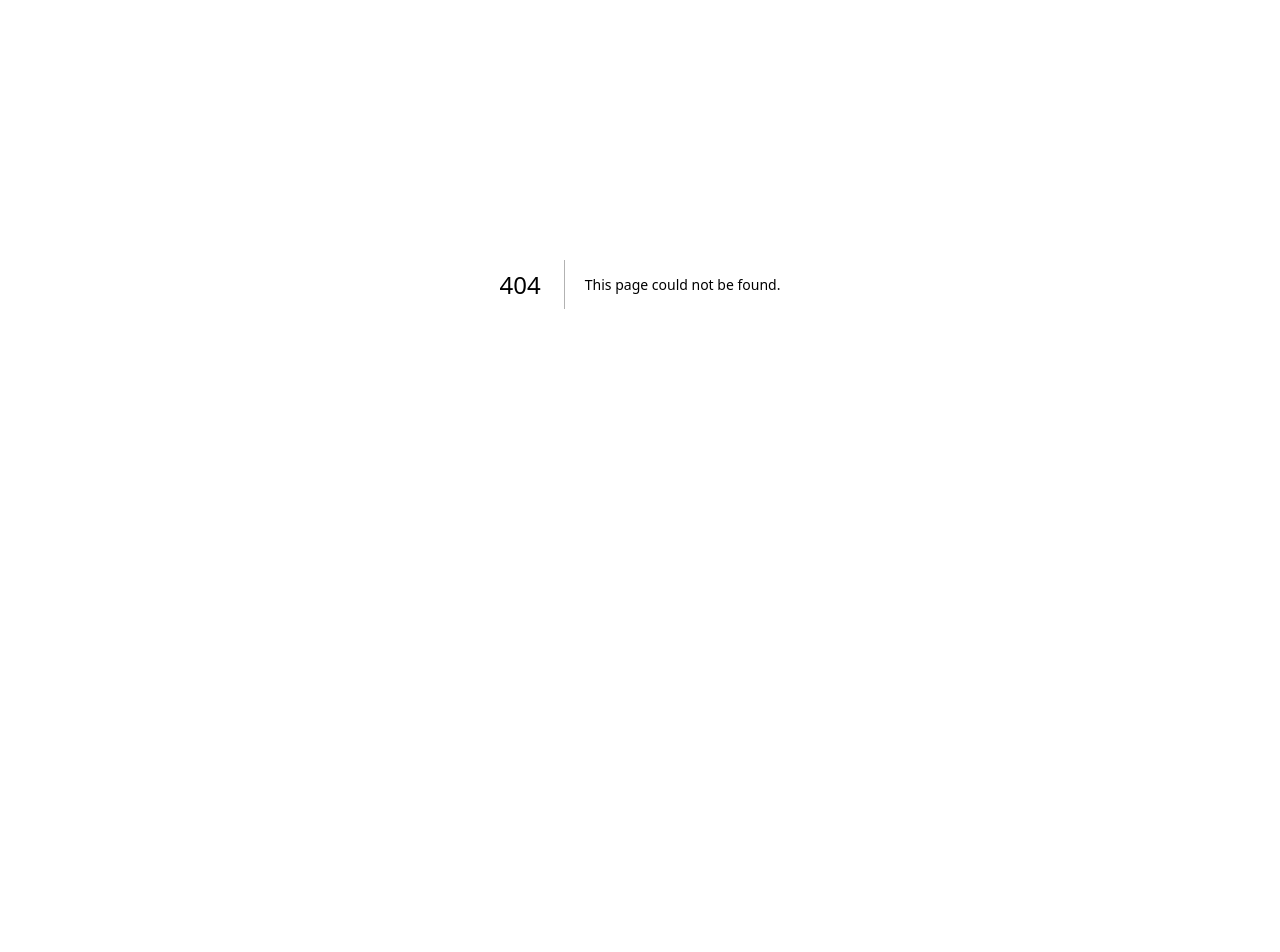
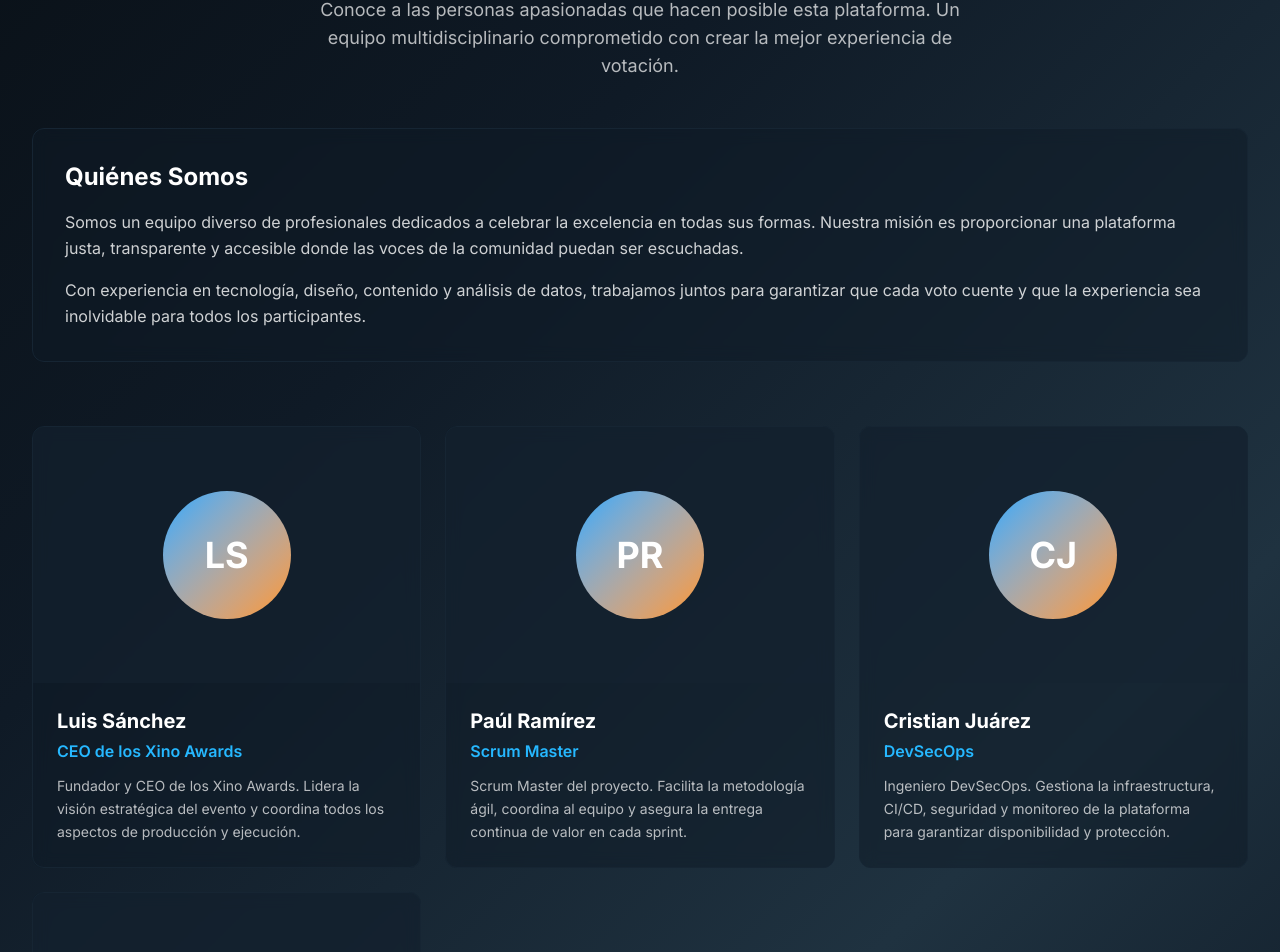
Before and after one commit to miulerbm/awards-25, a Next.js app: page /team in a window 1280 px wide. Before the commit this address had no page. Shown: the part 180-1132 px from the top of the page. Before the commit the page ends 864 px from the top, so only its background shows below. Built offline with nearby package versions, Linux system fonts and the light colour scheme.

Commit message:
faq, team, mejoras layout

```diff
--- /dev/null
+++ b/src/app/faq/faqData.ts
@@ -0,0 +1,47 @@
+export interface FAQItem {
+  question: string;
+  answer: string;
+}
+
+export const faqs: FAQItem[] = [
+  {
+    question: "¿Cómo puedo votar?",
+    answer:
+      "Para votar, simplemente navega a la sección de votación, selecciona una categoría y elige tu nominado favorito. Luego haz clic en el botón 'Votar' para confirmar tu elección.",
+  },
+  {
+    question: "¿Puedo cambiar mi voto?",
+    answer:
+      "Sí, puedes cambiar tu voto mientras el período de votación esté activo. Tu voto más reciente será el que se contabilice.",
+  },
+  {
+    question: "¿Cuándo termina el período de votación?",
+    answer:
+      "El período de votación se cierra el 17 de diciembre de 2025 a las 23:59. Asegúrate de votar antes de esa fecha.",
+  },
+  {
+    question: "¿Puedo votar en múltiples categorías?",
+    answer:
+      "¡Absolutamente! Puedes y te animamos a votar en todas las categorías disponibles. Cada categoría es independiente.",
+  },
+  {
+    question: "¿Necesito crear una cuenta para votar?",
+    answer:
+      "Sí, necesitas iniciar sesión para poder emitir tu voto. Esto nos ayuda a garantizar que cada persona vote solo una vez por categoría.",
+  },
+  {
+    question: "¿Cuándo se anunciarán los ganadores?",
+    answer:
+      "Los ganadores se anunciarán en una ceremonia especial que se realizará el 20 de Diciembre (si loxo quiere).",
+  },
+  {
+    question: "¿Cómo se eligieron los nominados?",
+    answer:
+      "Los nominados fueron seleccionados por un comité editorial basándose en criterios de calidad, impacto y popularidad en cada categoría durante el año 2025 (Mentira, todo lo decidió loxo). ",
+  },
+  {
+    question: "¿Qué pasa si hay un empate?",
+    answer:
+      "En caso de empate, el comité organizador tomará la decisión final basándose en criterios adicionales predefinidos.",
+  },
+];
--- /dev/null
+++ b/src/app/faq/page.tsx
@@ -0,0 +1,83 @@
+"use client";
+
+import { useState } from "react";
+import { ChevronDown, ChevronUp } from "lucide-react";
+import { faqs } from "./faqData";
+
+const FAQPage = () => {
+  const [openIndex, setOpenIndex] = useState<number | null>(null);
+
+  const toggleFAQ = (index: number) => {
+    setOpenIndex(openIndex === index ? null : index);
+  };
+
+  return (
+    <div className="min-h-screen bg-awards-gradient">
+      <div className="max-w-4xl mx-auto px-4 sm:px-6 lg:px-8 py-12">
+        {/* Header */}
+        <div className="text-center mb-12">
+          <h1 className="text-4xl sm:text-5xl font-bold text-white mb-4">
+            Preguntas Frecuentes
+          </h1>
+          <p className="text-lg text-white/70">
+            Encuentra respuestas a las preguntas más comunes sobre la plataforma
+            de votación
+          </p>
+        </div>
+
+        {/* FAQ List */}
+        <div className="space-y-4">
+          {faqs.map((faq, index) => (
+            <div
+              key={index}
+              className="bg-secondary-800/50 backdrop-blur-sm border border-secondary-700 rounded-xl overflow-hidden transition-all duration-300 hover:border-primary-500/50"
+            >
+              <button
+                onClick={() => toggleFAQ(index)}
+                className="w-full px-6 py-5 flex items-center justify-between text-left focus:outline-none cursor-pointer"
+              >
+                <span className="text-lg font-semibold text-white pr-8">
+                  {faq.question}
+                </span>
+                <span className="shrink-0 text-primary-400">
+                  {openIndex === index ? (
+                    <ChevronUp className="w-6 h-6" />
+                  ) : (
+                    <ChevronDown className="w-6 h-6" />
+                  )}
+                </span>
+              </button>
+
+              <div
+                className={`transition-all duration-300 ease-in-out ${
+                  openIndex === index
+                    ? "max-h-96 opacity-100"
+                    : "max-h-0 opacity-0"
+                }`}
+              >
+                <div className="px-6 pb-5 pt-2">
+                  <p className="text-white/80 leading-relaxed">{faq.answer}</p>
+                </div>
+              </div>
+            </div>
+          ))}
+        </div>
+
+        {/* Contact Section */}
+        <div className="mt-12 text-center">
+          <div className="bg-secondary-800/50 backdrop-blur-sm border border-secondary-700 rounded-xl p-8">
+            <h2 className="text-2xl font-bold text-white mb-3">
+              ¿Tienes más preguntas?
+            </h2>
+            <p className="text-white/70 mb-6">
+              Si no encontraste la respuesta que buscabas, no dudes en contactar
+              al joven Alex. No te responderá, pero tampoco nos importa.
+            </p>
+          </div>
+        </div>
+      </div>
+    </div>
+  );
+};
+
+export default FAQPage;
--- a/src/app/layout.tsx
+++ b/src/app/layout.tsx
@@ -2,6 +2,7 @@ import type { Metadata } from "next";
 import { Inter } from "next/font/google";
 import "./globals.css";
 import Navbar from "@/components/layout/Navbar";
+import ScrollToTop from "@/components/ScrollToTop";
 
 const inter = Inter({ subsets: ["latin"] });
 
@@ -19,6 +20,7 @@ export default function RootLayout({
     <html lang="en">
       <body className={`${inter.className} min-h-screen bg-awards-gradient`}>
         <Navbar />
+        <ScrollToTop />
         <main className="pt-16">{children}</main>
       </body>
     </html>
--- a/src/app/page.tsx
+++ b/src/app/page.tsx
@@ -19,7 +19,7 @@ export default function HomePage() {
             {/* Text Content */}
             <div className="text-center lg:text-left order-1">
               {/* Countdown Banner */}
-              <div className="inline-block backdrop-blur-sm text-white px-6 py-2 rounded-full text-sm font-medium mb-4 lg:mb-8">
+              <div className="inline-block text-start backdrop-blur-sm text-white  py-2 rounded-full text-sm font-medium mb-4 lg:mb-8">
                 APERTURA: 10 DE DICIEMBRE
               </div>
 
--- /dev/null
+++ b/src/app/team/page.tsx
@@ -0,0 +1,80 @@
+import { teamMembers } from "./teamData";
+
+const TeamPage = () => {
+  return (
+    <div className="min-h-screen bg-awards-gradient">
+      <div className="max-w-7xl mx-auto px-4 sm:px-6 lg:px-8 py-12">
+        {/* Header */}
+        <div className="text-center mb-12">
+          <h1 className="text-4xl sm:text-5xl font-bold text-white mb-4">
+            Nuestro Equipo
+          </h1>
+          <p className="text-lg text-white/70 max-w-2xl mx-auto">
+            Conoce a las personas apasionadas que hacen posible esta plataforma.
+            Un equipo multidisciplinario comprometido con crear la mejor
+            experiencia de votación.
+          </p>
+        </div>
+
+        {/* Team Description */}
+        <div className="mb-16">
+          <div className="bg-secondary-800/50 backdrop-blur-sm border border-secondary-700 rounded-xl p-8">
+            <h2 className="text-2xl font-bold text-white mb-4">
+              Quiénes Somos
+            </h2>
+            <p className="text-white/80 leading-relaxed mb-4">
+              Somos un equipo diverso de profesionales dedicados a celebrar la
+              excelencia en todas sus formas. Nuestra misión es proporcionar una
+              plataforma justa, transparente y accesible donde las voces de la
+              comunidad puedan ser escuchadas.
+            </p>
+            <p className="text-white/80 leading-relaxed">
+              Con experiencia en tecnología, diseño, contenido y análisis de
+              datos, trabajamos juntos para garantizar que cada voto cuente y
+              que la experiencia sea inolvidable para todos los participantes.
+            </p>
+          </div>
+        </div>
+
+        {/* Team Members Grid */}
+        <div className="grid grid-cols-1 md:grid-cols-2 lg:grid-cols-3 gap-6">
+          {teamMembers.map((member, index) => (
+            <div
+              key={index}
+              className="bg-secondary-800/50 backdrop-blur-sm border border-secondary-700 rounded-xl overflow-hidden transition-all duration-300 hover:border-primary-500 hover:shadow-lg hover:shadow-primary-500/20 hover:-translate-y-1"
+            >
+              {/* Image */}
+              <div className="relative h-64 bg-secondary-700/50">
+                <div className="absolute inset-0 flex items-center justify-center">
+                  <div className="w-32 h-32 rounded-full bg-linear-to-br from-primary-500 to-accent-500 flex items-center justify-center">
+                    <span className="text-4xl font-bold text-white">
+                      {member.name
+                        .split(" ")
+                        .map((n) => n[0])
+                        .join("")}
+                    </span>
+                  </div>
+                </div>
+              </div>
+
+              {/* Content */}
+              <div className="p-6">
+                <h3 className="text-xl font-bold text-white mb-1">
+                  {member.name}
+                </h3>
+                <p className="text-primary-400 font-semibold mb-3">
+                  {member.role}
+                </p>
+                <p className="text-white/70 text-sm leading-relaxed">
+                  {member.description}
+                </p>
+              </div>
+            </div>
+          ))}
+        </div>
+      </div>
+    </div>
+  );
+};
+
+export default TeamPage;
--- /dev/null
+++ b/src/app/team/teamData.ts
@@ -0,0 +1,37 @@
+export interface TeamMember {
+  name: string;
+  role: string;
+  description: string;
+  image: string;
+}
+
+export const teamMembers: TeamMember[] = [
+  {
+    name: "Luis Sánchez",
+    role: "CEO de los Xino Awards",
+    description:
+      "Fundador y CEO de los Xino Awards. Lidera la visión estratégica del evento y coordina todos los aspectos de producción y ejecución.",
+    image: "/images/team/member1.jpg",
+  },
+  {
+    name: "Paúl Ramírez",
+    role: "Scrum Master",
+    description:
+      "Scrum Master del proyecto. Facilita la metodología ágil, coordina al equipo y asegura la entrega continua de valor en cada sprint.",
+    image: "/images/team/member3.jpg",
+  },
+  {
+    name: "Cristian Juárez",
+    role: "DevSecOps",
+    description:
+      "Ingeniero DevSecOps. Gestiona la infraestructura, CI/CD, seguridad y monitoreo de la plataforma para garantizar disponibilidad y protección.",
+    image: "/images/team/member4.jpg",
+  },
+  {
+    name: "Miuler Blas",
+    role: "Desarrollador wek",
+    description:
+      "Desarrollador web full stack. Responsable del diseño y desarrollo de la plataforma digital de votación y gestión de los awards.",
+    image: "/images/team/member2.jpg",
+  },
+];
--- /dev/null
+++ b/src/components/ScrollToTop.tsx
@@ -0,0 +1,14 @@
+"use client";
+
+import { useEffect } from "react";
+import { usePathname } from "next/navigation";
+
+export default function ScrollToTop() {
+  const pathname = usePathname();
+
+  useEffect(() => {
+    window.scrollTo(0, 0);
+  }, [pathname]);
+
+  return null;
+}
--- a/src/components/voting/NomineeCard.tsx
+++ b/src/components/voting/NomineeCard.tsx
@@ -40,7 +40,7 @@ const NomineeCard = ({
         <div className="absolute inset-0 bg-linear-to-t from-black/80 via-black/20 to-transparent opacity-0 group-hover:opacity-100 transition-opacity duration-300 flex items-end justify-center pb-6">
           <button
             onClick={handleVote}
-            className={`${
+            className={`cursor-pointer ${
               isVoted
                 ? "bg-primary-500 hover:bg-primary-600"
                 : "bg-accent-500 hover:bg-accent-600"
```
